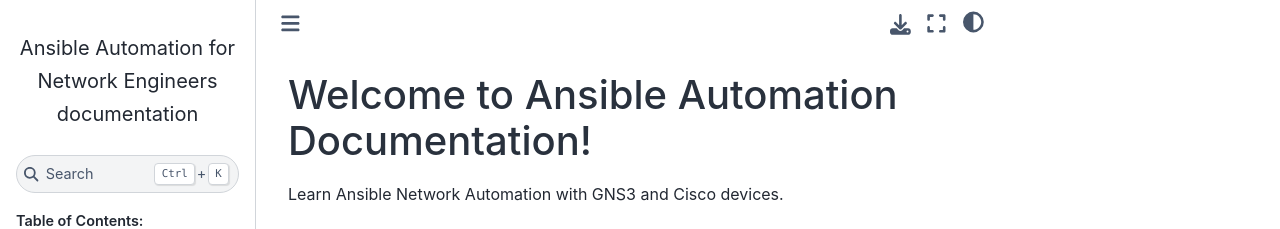
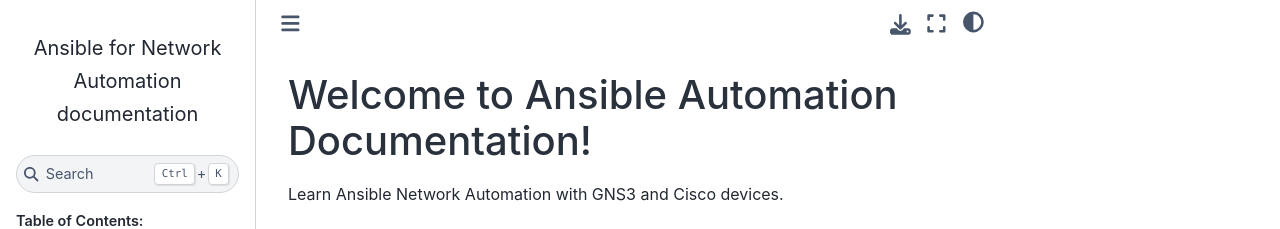
Before and after one commit to sydasif/ansible-cbt-lab, a Sphinx documentation site: the page built from docs/source/index.md, in a window 1280 px wide. Shown: the top 229 px of the page. Built offline with Sphinx 7.4.7 and the Sphinx Book theme 1.1.4, drawn with Linux system fonts in a browser that asks for light colours.

Commit message:
changed book title

```diff
--- a/docs/source/conf.py
+++ b/docs/source/conf.py
@@ -6,7 +6,7 @@
 # -- Project information -----------------------------------------------------
 # https://www.sphinx-doc.org/en/master/usage/configuration.html#project-information
 
-project = 'Ansible Automation for Network Engineers'
+project = 'Ansible for Network Automation'
 copyright = '2024, Syed Asif'
 author = 'Syed Asif'
 
```
